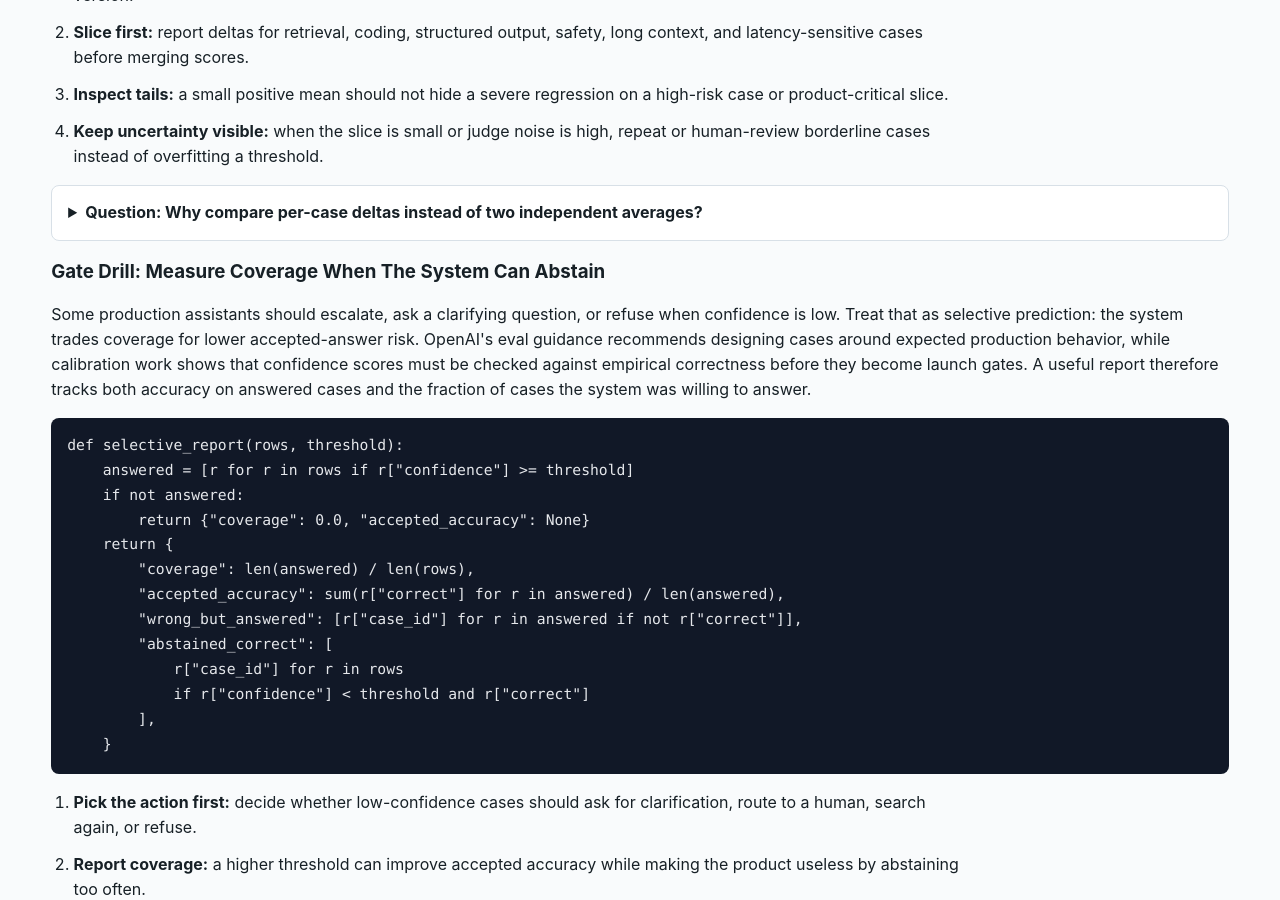
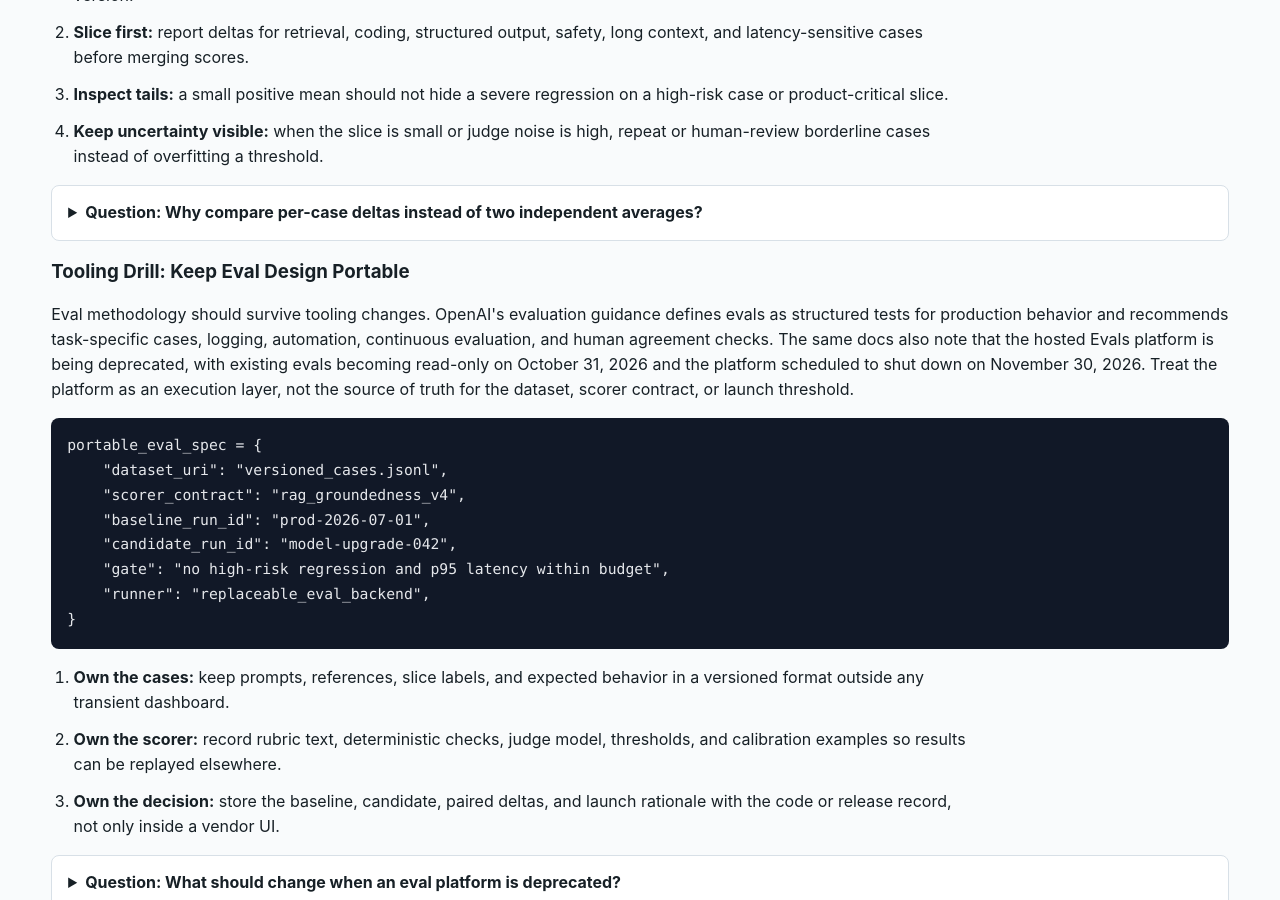
Before and after one commit to kennethli319/kennethli319.github.io, a Jekyll site: the page llm-ml-course/lessons/evaluation.html, which Jekyll copies as it is, in a window 1280 px wide and 900 px high, scrolled down 2114 px. Built offline with Jekyll 4.4.1, drawn with Linux system fonts in a browser that asks for light colours.

Commit message:
Sync LLM course eval tooling drill

```diff
--- a/llm-ml-course/lessons/evaluation.html
+++ b/llm-ml-course/lessons/evaluation.html
@@ -96,6 +96,35 @@
       <details class="qa">
         <summary>Question: Why compare per-case deltas instead of two independent averages?</summary>
         <p>The paired comparison controls for case difficulty. It shows which exact prompts improved or regressed, making the launch decision easier to audit and debug.</p>
+      </details>
+      <h3>Tooling Drill: Keep Eval Design Portable</h3>
+      <p>
+        Eval methodology should survive tooling changes. OpenAI's evaluation
+        guidance defines evals as structured tests for production behavior and
+        recommends task-specific cases, logging, automation, continuous
+        evaluation, and human agreement checks. The same docs also note that
+        the hosted Evals platform is being deprecated, with existing evals
+        becoming read-only on October 31, 2026 and the platform scheduled to
+        shut down on November 30, 2026. Treat the platform as an execution
+        layer, not the source of truth for the dataset, scorer contract, or
+        launch threshold.
+      </p>
+      <pre><code>portable_eval_spec = {
+    "dataset_uri": "versioned_cases.jsonl",
+    "scorer_contract": "rag_groundedness_v4",
+    "baseline_run_id": "prod-2026-07-01",
+    "candidate_run_id": "model-upgrade-042",
+    "gate": "no high-risk regression and p95 latency within budget",
+    "runner": "replaceable_eval_backend",
+}</code></pre>
+      <ol class="steps">
+        <li><strong>Own the cases:</strong> keep prompts, references, slice labels, and expected behavior in a versioned format outside any transient dashboard.</li>
+        <li><strong>Own the scorer:</strong> record rubric text, deterministic checks, judge model, thresholds, and calibration examples so results can be replayed elsewhere.</li>
+        <li><strong>Own the decision:</strong> store the baseline, candidate, paired deltas, and launch rationale with the code or release record, not only inside a vendor UI.</li>
+      </ol>
+      <details class="qa">
+        <summary>Question: What should change when an eval platform is deprecated?</summary>
+        <p>The runner can change, but the eval contract should not. Migrate the dataset, scorer definitions, calibration cases, and historical baselines before relying on a new dashboard's aggregate score.</p>
       </details>
       <h3>Gate Drill: Measure Coverage When The System Can Abstain</h3>
       <p>
```
